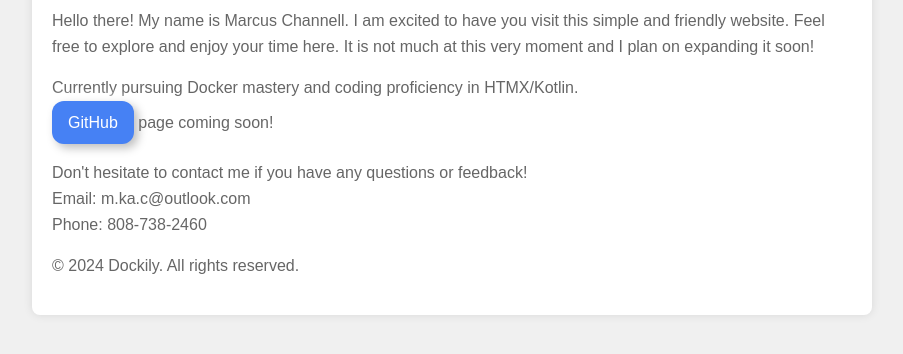
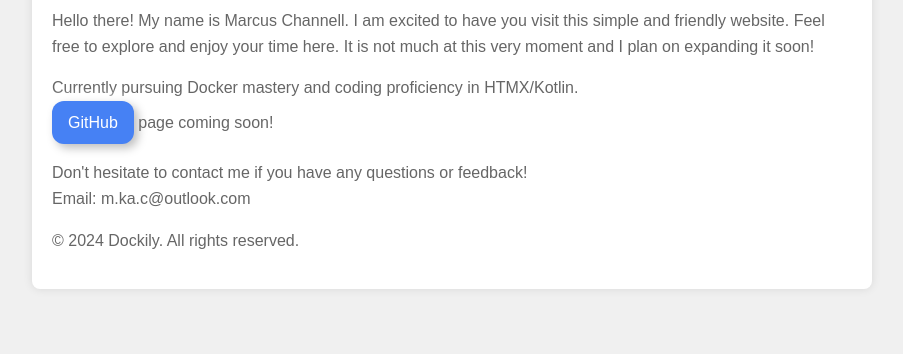
Before and after one commit to horse420speed/mywebsite, a plain HTML site: page index.html in a window 1280 px wide. Shown: the part 126-480 px from the top of the page, without its empty margins (188-1091 px from the left). Drawn offline with Linux system fonts and the light colour scheme.

Commit message:
Update index.html

```diff
--- a/index.html
+++ b/index.html
@@ -57,8 +57,7 @@
             <p>Currently pursuing Docker mastery and coding proficiency in HTMX/Kotlin.<br>
 		<a href="coming soon" class="neumorphism-btn">GitHub</a> page coming soon!</p>
             <p>Don't hesitate to contact me if you have any questions or feedback!<br>
-	       Email: m.ka.c@outlook.com<br>
-	       Phone: 808-738-2460</p>
+	       Email: m.ka.c@outlook.com</p>
         </main>
         <footer>
             <p>&copy; 2024 Dockily. All rights reserved.</p>
```
